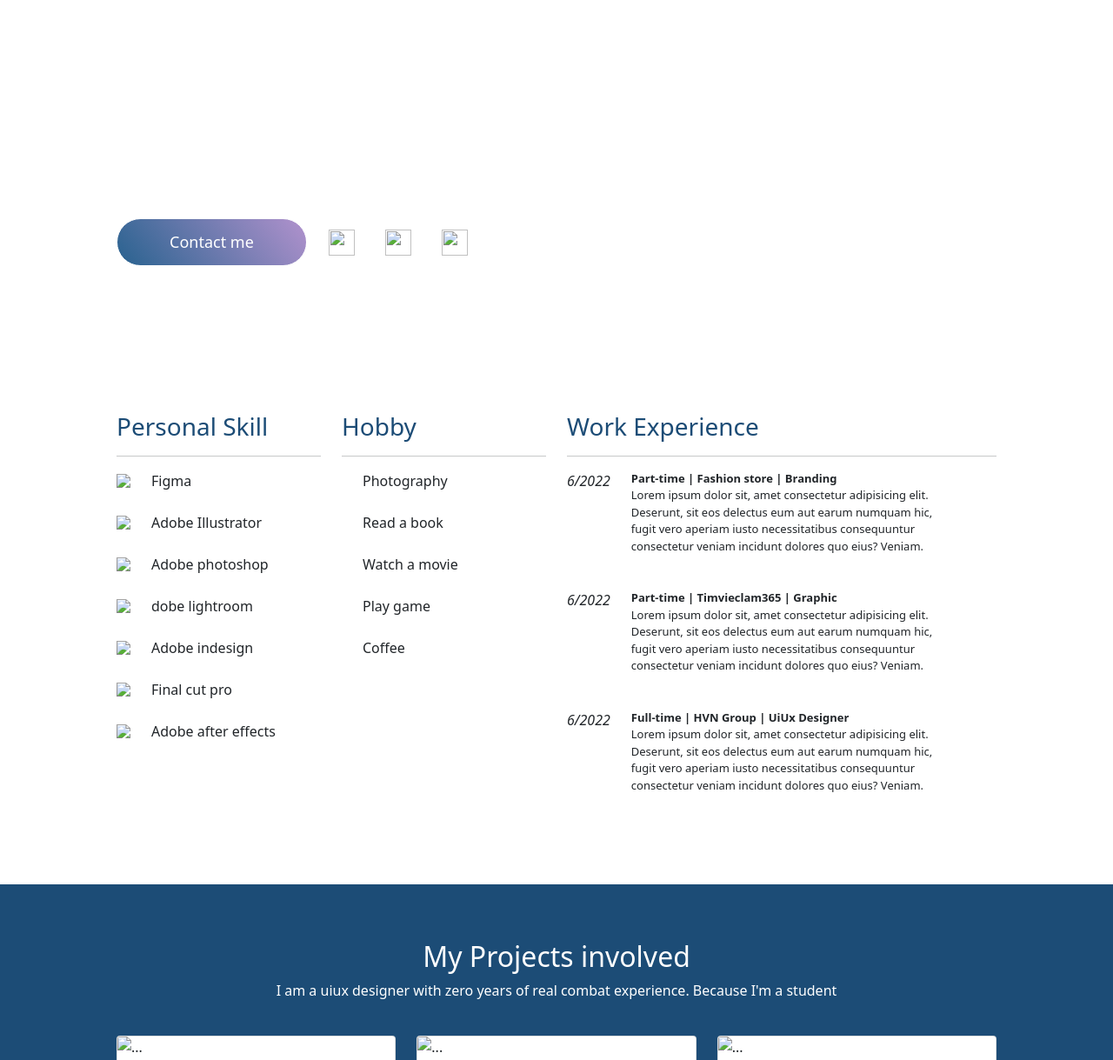
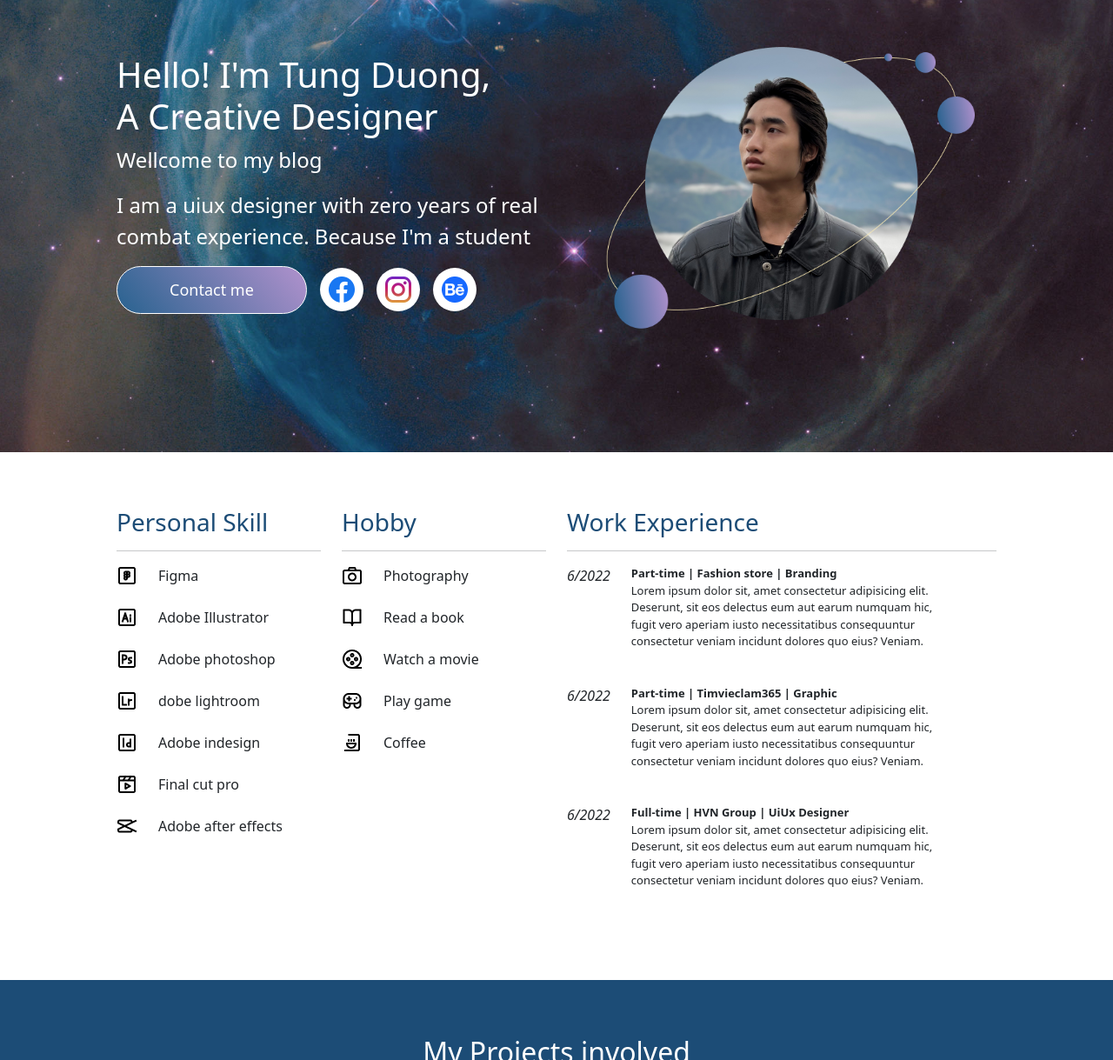
Before and after one commit to Sunber139/duongsunber, a plain HTML site: page index.html in a window 1280 px wide. Shown: the part 252-1471 px from the top of the page at 87% size. Drawn offline with nearby package versions, Linux system fonts and the light colour scheme; the site is published under a folder, as on GitHub Pages, so addresses that start at the root find nothing.

Commit message:
Update index.html

```diff
--- a/index.html
+++ b/index.html
@@ -23,7 +23,7 @@
         }
 
         .background-hero-banner {
-            background-image: url('/image/banner.jpg');
+            background-image: url('./duongsunber/image/banner.jpg');
             background-position: center center;
             background-size: cover;
             background-repeat: no-repeat;
@@ -194,7 +194,7 @@
         }
         .contact-box-image{
             width: 30%;
-            background-image: url(/image/banner.jpg);
+            background-image: url(./duongsunber/image/banner.jpg);
             background-size: cover;
             background-repeat: no-repeat;
         }
@@ -243,18 +243,18 @@
                             Contact me
                         </a>
                         <a ref="#" class="btn-social">
-                            <img src="/image/fb.png" alt="">
+                            <img src="./duongsunber/image/fb.png" alt="">
                         </a>
                         <a href="#" class="btn-social">
-                            <img src="/image/ins.png" alt="">
+                            <img src="./duongsunber/image/ins.png" alt="">
                         </a>
                         <a href="#" class="btn-social">
-                            <img src="/image/be.png" alt="">
+                            <img src="./duongsunber/image/be.png" alt="">
                         </a>
                     </div>
                 </div>
                 <div class="col-lg-6 col-md-12">
-                    <img class="banner-hero" src="/image/Group 63.png" alt="">
+                    <img class="banner-hero" src="./duongsunber/image/Group 63.png" alt="">
                 </div>
             </div>
         </div>
@@ -270,13 +270,13 @@
                 </div>
                 <hr>
                 <ul class="aboutme-list">
-                    <li><img src="/image/Figma (figma).png"> Figma</li>
-                    <li><img src="/image/Adobe-illustrate (adobe-illustrate).png">Adobe Illustrator</li>
-                    <li><img src="/image/Adobe-photoshop (adobe-photoshop).png">Adobe photoshop</li>
-                    <li><img src="/image/Adobe-lightroom (adobe-lightroom).png">dobe lightroom</li>
-                    <li><img src="/image/Adobe-indesign (adobe-indesign).png">Adobe indesign</li>
-                    <li><img src="/image/Video-two (视频).png">Final cut pro</li>
-                    <li><img src="/image/Mediaeditor (剪映).png">Adobe after effects</li>
+                    <li><img src="./duongsunber/image/Figma (figma).png"> Figma</li>
+                    <li><img src="./duongsunber/image/Adobe-illustrate (adobe-illustrate).png">Adobe Illustrator</li>
+                    <li><img src="./duongsunber/image/Adobe-photoshop (adobe-photoshop).png">Adobe photoshop</li>
+                    <li><img src="./duongsunber/image/Adobe-lightroom (adobe-lightroom).png">dobe lightroom</li>
+                    <li><img src="./duongsunber/image/Adobe-indesign (adobe-indesign).png">Adobe indesign</li>
+                    <li><img src="./duongsunber/image/Video-two (视频).png">Final cut pro</li>
+                    <li><img src="./duongsunber/image/Mediaeditor (剪映).png">Adobe after effects</li>
                 </ul>
             </div>
             <div class="col-lg-3 col-md-12">
@@ -285,11 +285,11 @@
                 </div>
                 <hr>
                 <ul class="aboutme-list">
-                    <li><img src="/image/Camera (相机).png" alt="">Photography</li>
-                    <li><img src="/image/Book-open (书籍-打开).png" alt="">Read a book</li>
-                    <li><img src="/image/Movie (电影).png" alt="">Watch a movie</li>
-                    <li><img src="/image/Game-three (游戏手柄).png" alt="">Play game</li>
-                    <li><img src="/image/Coffee-machine (咖啡机).png" alt="">Coffee</li>
+                    <li><img src="./duongsunber/image/Camera (相机).png" alt="">Photography</li>
+                    <li><img src="./duongsunber/image/Book-open (书籍-打开).png" alt="">Read a book</li>
+                    <li><img src="./duongsunber/image/Movie (电影).png" alt="">Watch a movie</li>
+                    <li><img src="./duongsunber/image/Game-three (游戏手柄).png" alt="">Play game</li>
+                    <li><img src="./duongsunber/image/Coffee-machine (咖啡机).png" alt="">Coffee</li>
                 </ul>
             </div>
             <div class="col-lg-6 col-md-12">
@@ -345,7 +345,7 @@
             <div class="row">
                 <div class="col-lg-4 col-md-12">
                     <div class="card mt-4">
-                        <img src="/image/Mask group.jpg" class="card-img-top" alt="...">
+                        <img src="./duongsunber/image/Mask group.jpg" class="card-img-top" alt="...">
                         <div class="card-body">
                             <h5 class="card-title">Ui Design Wayfinding FPT</h5>
                             <p class="card-text">Some quick example text to build on the card title and make up the bulk
@@ -355,7 +355,7 @@
                 </div>
                 <div class="col-lg-4 col-md-12">
                     <div class="card mt-4">
-                        <img src="/image/Mask group-1.jpg" class="card-img-top" alt="...">
+                        <img src="./duongsunber/image/Mask group-1.jpg" class="card-img-top" alt="...">
                         <div class="card-body">
                             <h5 class="card-title">Thien tam website</h5>
                             <p class="card-text">Some quick example text to build on the card title and make up the bulk
@@ -365,7 +365,7 @@
                 </div>
                 <div class="col-lg-4 col-md-12">
                     <div class="card mt-4">
-                        <img src="/image/Rectangle 765.jpg" class="card-img-top" alt="...">
+                        <img src="./duongsunber/image/Rectangle 765.jpg" class="card-img-top" alt="...">
                         <div class="card-body">
                             <h5 class="card-title">Landing page Ui Book</h5>
                             <p class="card-text">Some quick example text to build on the card title and make up the bulk
@@ -393,32 +393,32 @@
             <div class="row">
                 <div class="col-lg-4 col-md-6 col-sm-6">
                     <div class="img-container">
-                        <img src="/image/PT1.jpg" alt="">
+                        <img src="./duongsunber/image/PT1.jpg" alt="">
                     </div>
                 </div>
                 <div class="col-lg-4 col-md-6 col-sm-6">
                     <div class="img-container">
-                        <img src="/image/PT2.jpg" alt="">
+                        <img src="./duongsunber/image/PT2.jpg" alt="">
                     </div>
                 </div>
                 <div class="col-lg-4 col-md-6 col-sm-6">
                     <div class="img-container">
-                        <img src="/image/PT3.jpg" alt="">
+                        <img src="./duongsunber/image/PT3.jpg" alt="">
                     </div>
                 </div>
                 <div class="col-lg-4 col-md-6 col-sm-6">
                     <div class="img-container">
-                        <img src="/image/PT4.jpg" alt="">
+                        <img src="./duongsunber/image/PT4.jpg" alt="">
                     </div>
                 </div>
                 <div class="col-lg-4 col-md-6 col-sm-6">
                     <div class="img-container">
-                        <img src="/image/PT5.jpg" alt="">
+                        <img src="./duongsunber/image/PT5.jpg" alt="">
                     </div>
                 </div>
                 <div class="col-lg-4 col-md-6 col-sm-6">
                     <div class="img-container">
-                        <img src="/image/PT6.jpg" alt="">
+                        <img src="./duongsunber/image/PT6.jpg" alt="">
                     </div>
                 </div>
             </div>
@@ -446,7 +446,7 @@
             <div class="row">
                 <div class="col-lg-6 col-md-12">
                     <div class="card mt-6">
-                        <img src="/image/BR1.jpg" class="card-img-top" alt="...">
+                        <img src="./duongsunber/image/BR1.jpg" class="card-img-top" alt="...">
                         <div class="card-body">
                             <h5 class="card-title">Non Cam store - banner</h5>
                             <p class="card-text">Lorem ipsum dolor sit amet, consectetur adipiscing elit, sed do<br>
@@ -458,7 +458,7 @@
                 </div>
                 <div class="col-lg-6 col-md-12">
                     <div class="card mt-6">
-                        <img src="/image/BR2.jpg" class="card-img-top" alt="...">
+                        <img src="./duongsunber/image/BR2.jpg" class="card-img-top" alt="...">
                         <div class="card-body">
                             <h5 class="card-title">Cung Tram Gallery - Banner</h5>
                             <p class="card-text">Lorem ipsum dolor sit amet, consectetur adipiscing elit, sed do<br>
@@ -514,16 +514,16 @@
                 <hr>
                 <div class="social-group">
                     <a href="#" class="social-item">
-                        <img src="/image/fb.png" alt="">
+                        <img src="./duongsunber/image/fb.png" alt="">
                     </a>
                     <a href="#" class="social-item">
-                        <img src="/image/ins.png" alt="">
+                        <img src="./duongsunber/image/ins.png" alt="">
                     </a>
                     <a href="#" class="social-item">
-                        <img src="/image/be.png" alt="">
+                        <img src="./duongsunber/image/be.png" alt="">
                     </a>
                     <a href="#" class="social-item">
-                        <img src="/image/za.png" alt="">
+                        <img src="./duongsunber/image/za.png" alt="">
                     </a>
                 </div>
             </div>
```
